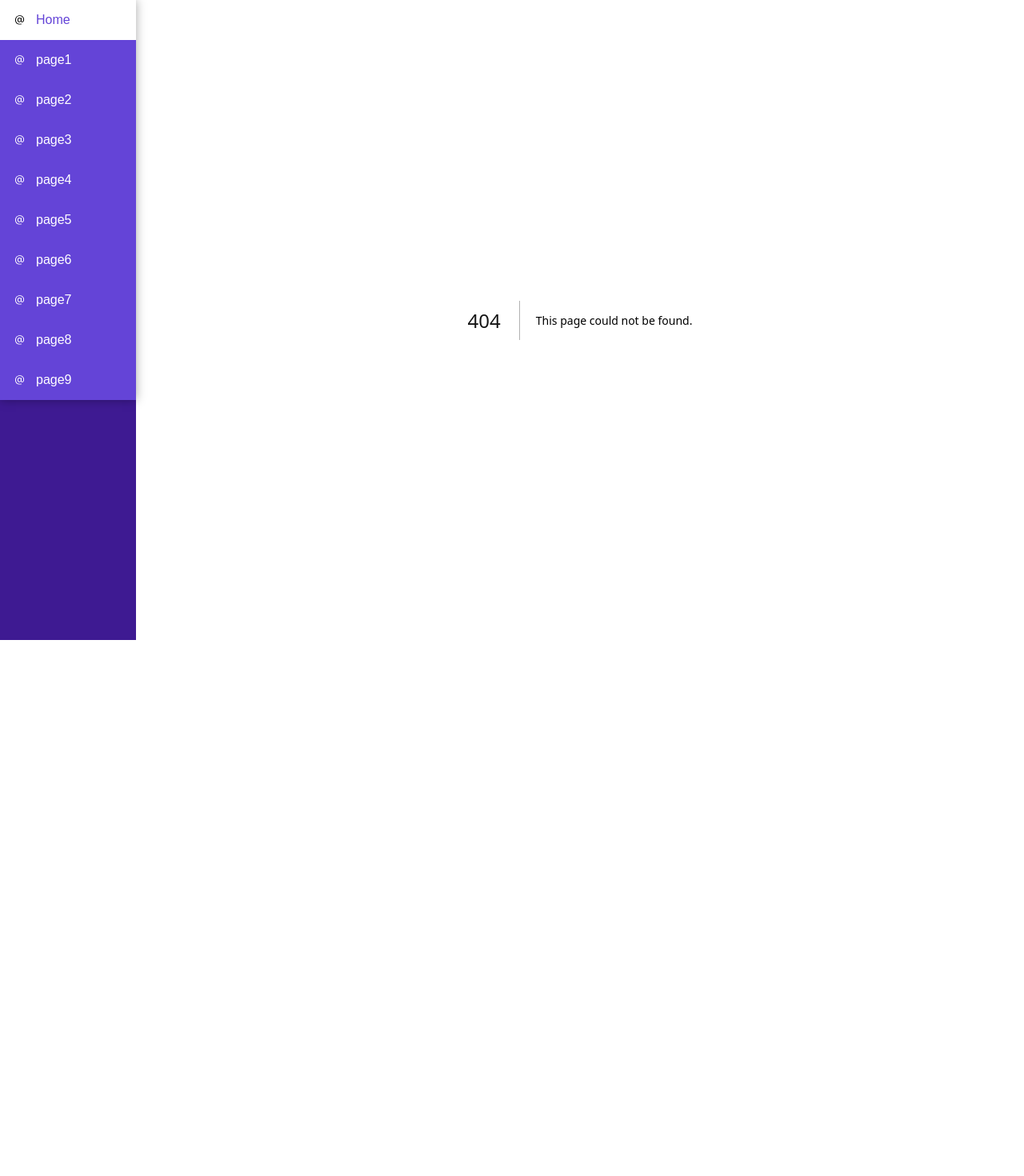
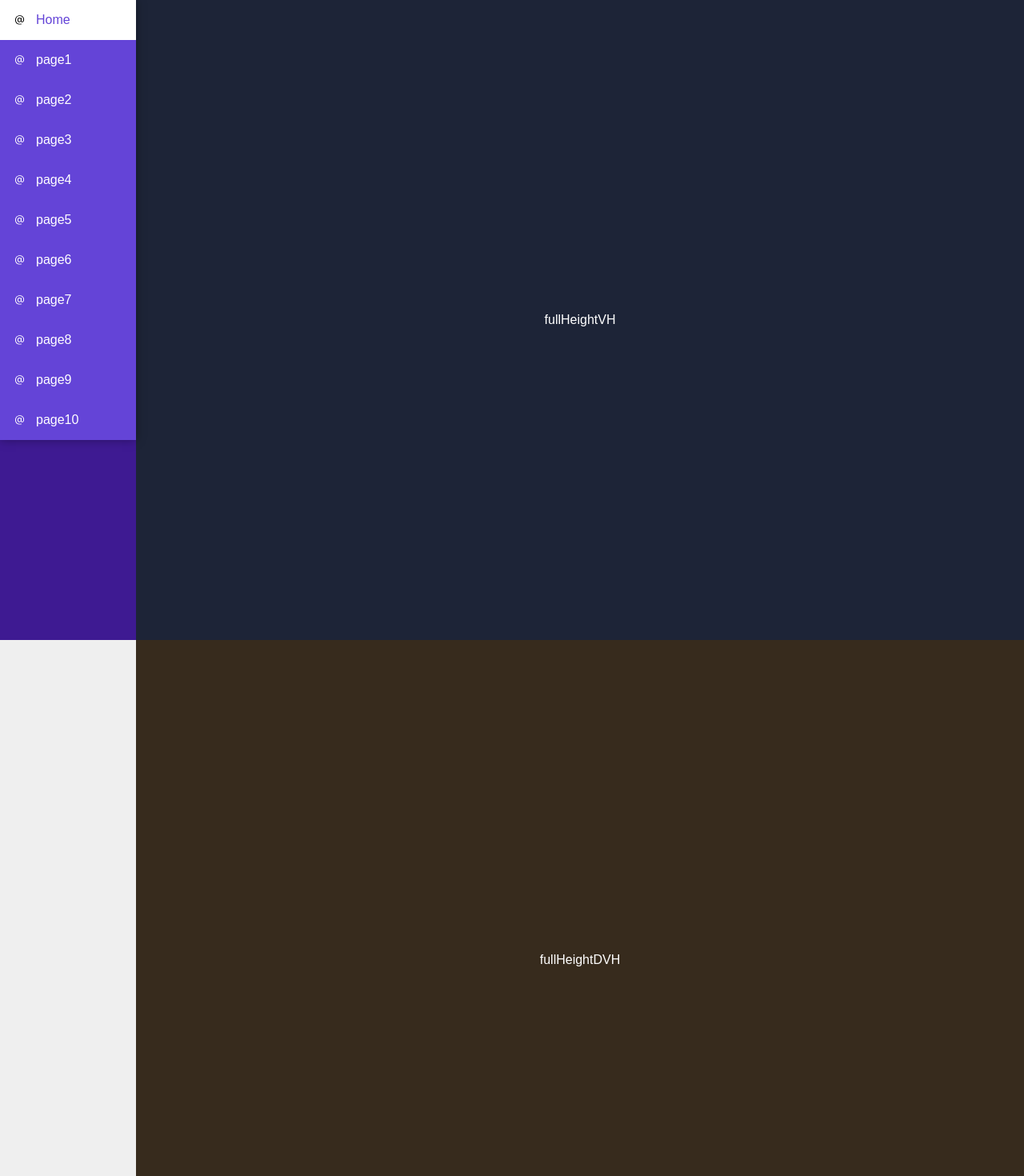
Before and after one commit to LuciLua/css-js-estudos, a Next.js app: page /page10 in a window 1280 px wide. Before the commit this address had no page. Shown: the top 1470 px of the page at 80% size. Before the commit the page ends 800 px from the top, so only its background shows below. Built offline with nearby package versions, Linux system fonts and the light colour scheme.

Commit message:
dvh vs vh

```diff
--- a/src/components/Menu/Menu.module.scss
+++ b/src/components/Menu/Menu.module.scss
@@ -5,7 +5,8 @@
     left: 0;
     background-color: rgb(62, 26, 146);
 
-    height: 100vh;
+    min-height: 100vh;
+    height: 100%;
     width: fit-content;
     z-index: 1000;
 
--- a/src/components/Menu/Menu.tsx
+++ b/src/components/Menu/Menu.tsx
@@ -22,6 +22,7 @@ function Menu() {
                 <li><a href="/page7">page7</a></li>
                 <li><a href="/page8">page8</a></li>
                 <li><a href="/page9">page9</a></li>
+                <li><a href="/page10">page10</a></li>
             </ul>
             <div className={styles.close}>Clique em qualquer area para fechar ❌</div>
         </div>
--- a/src/pages/index.tsx
+++ b/src/pages/index.tsx
@@ -17,6 +17,7 @@ function Home() {
                 <li><a href="/page7">Página 7 | Card JS</a></li>
                 <li><a href="/page8">Página 8 | Array</a></li>
                 <li><a href="/page9">Página 9 | Figma</a></li>
+                <li><a href="/page10">Página 10 | vh vs dvh</a></li>
             </ul>
             <div className='line' />
         </div>
--- /dev/null
+++ b/src/pages/page10.tsx
@@ -0,0 +1,18 @@
+import styles from '../styles/page10.module.scss'
+
+function Page9() {
+    return (
+        <>
+            <div className={styles.fullHeightVH}>
+                <p>fullHeightVH</p>
+            </div>
+            <div className={styles.fullHeightDVH}>
+                <p>fullHeightDVH</p>
+            </div>
+        </>
+
+    )
+}
+
+
+export default Page9
--- a/src/styles/globals.scss
+++ b/src/styles/globals.scss
@@ -57,6 +57,6 @@ h1{
 .wrap{
     display: flex;
     justify-content: center;
-    align-items: center;
-    min-height: 100vh;
+    // align-items: center;
+    min-height: 100dvh;
 }
--- a/src/styles/home.module.scss
+++ b/src/styles/home.module.scss
@@ -5,8 +5,8 @@
     align-items: center;
     justify-content: center;
     width: 100%;
+    position: relative;
 
-    position: relative;
 }
 
 /* Página Index */
@@ -19,7 +19,7 @@
     align-items: center;
     flex-direction: column;
 
-    padding: 20px;
+    margin-top: 20px;
 }
 
 .test h1 {
--- /dev/null
+++ b/src/styles/page10.module.scss
@@ -0,0 +1,18 @@
+.fullHeightVH,
+.fullHeightDVH {
+
+  display: flex;
+  justify-content: center;
+  align-items: center;
+  color: #fff;
+}
+
+.fullHeightVH {
+  height: 100vh;
+  background-color: rgb(29, 36, 55);
+}
+
+.fullHeightDVH {
+  height: 100vh;
+  background-color: rgb(55, 43, 29);
+}
```
